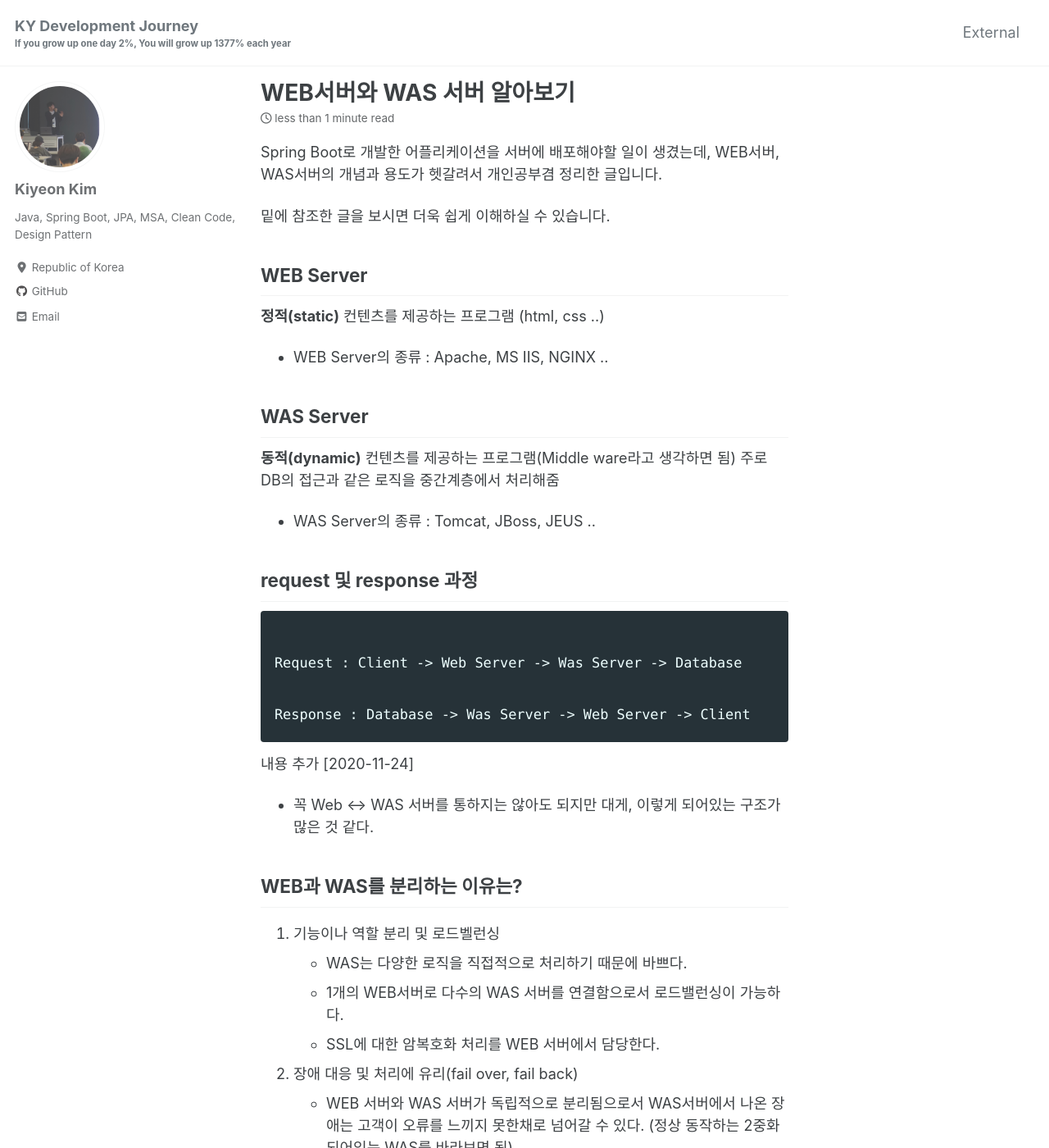
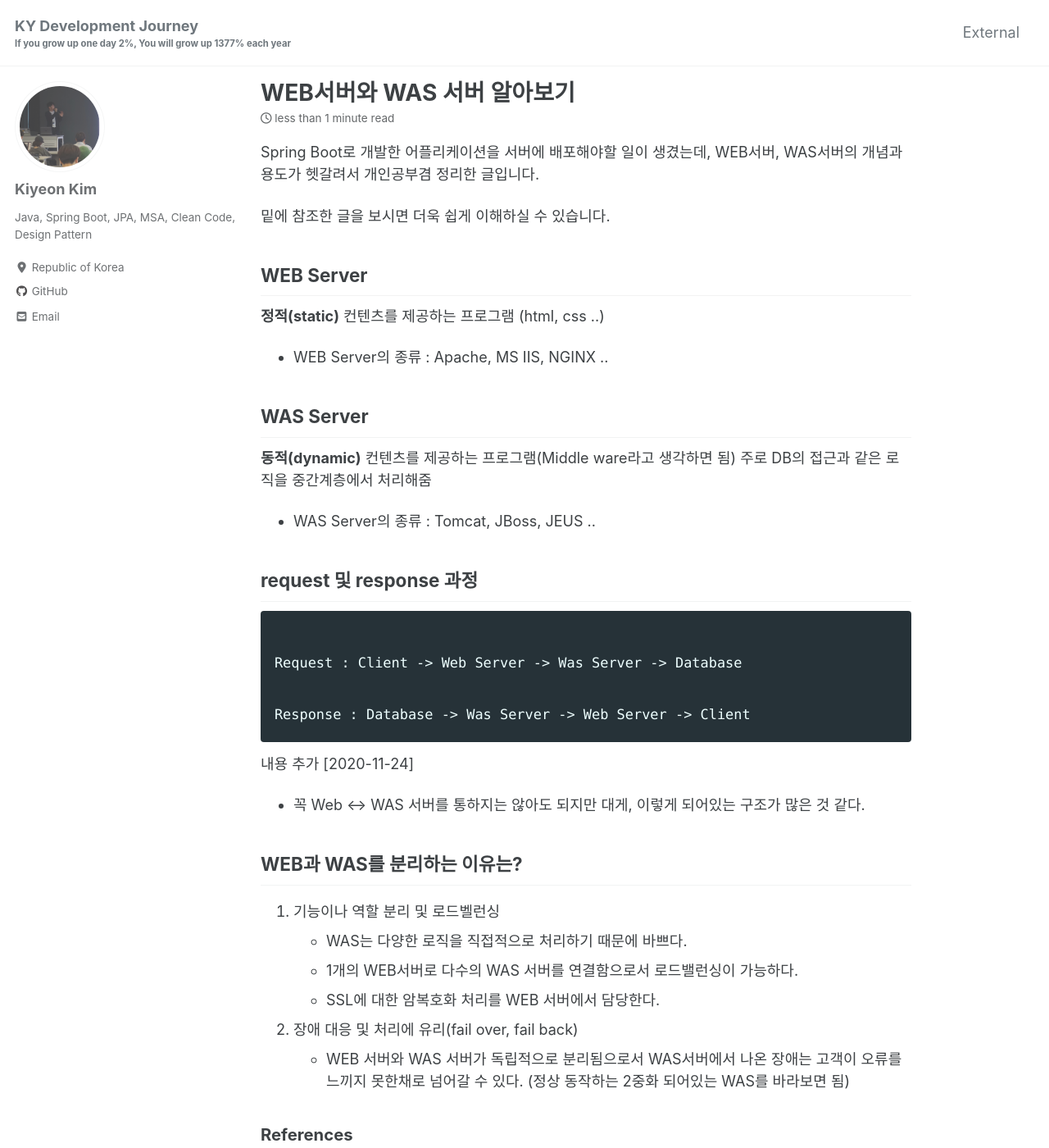
Before and after one commit to giyeon95/giyeon95.github.io, a Jekyll site: the page built from _posts/2020-03-19-web-and-was-server.md, in a window 1280 px wide and 1400 px high. Shown: the whole window at 82% size. Built offline with Jekyll 4.4.1, drawn with Linux system fonts in a browser that asks for light colours; cached includes are drawn as plain includes; nearby versions of some CDN libraries; comment, search, counter and statistics services are not loaded.

Commit message:
update blog setting

```diff
--- a/assets/css/main.scss
+++ b/assets/css/main.scss
@@ -42,3 +42,7 @@ html {
   font-size: $type-size-5;
   background: #ce97fb;
 }
+
+.page {
+  padding-right: 150px !important;
+}
```
